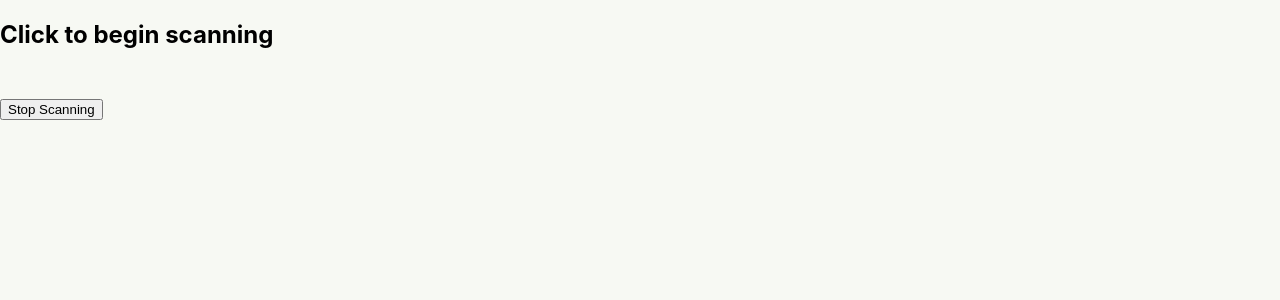
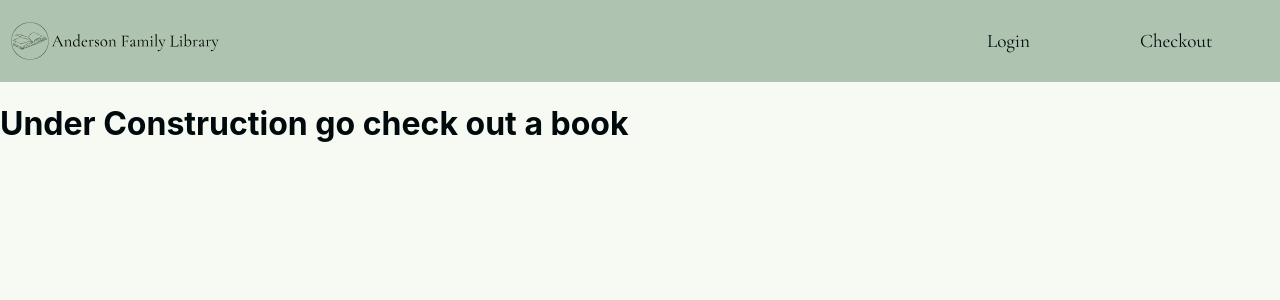
Before and after one commit to loganjanderson/library, a React (Create React App) app in the folder client/: page / in a window 1280 px wide. Shown: the top 300 px of the page. Built offline with nearby package versions, Linux system fonts and the light colour scheme; the HTML template or start-up script is replaced by a standard one.

Commit message:
undoes changes to app

```diff
--- a/client/src/App.js
+++ b/client/src/App.js
@@ -1,16 +1,27 @@
-import React from "react";
-import { Routes, Route } from "react-router-dom";
+import React, { useState, useEffect } from "react";
+import { BrowserRouter as Router, Routes, Route } from "react-router-dom";
+import "./styles/styles.scss";
+
+import Home from "./components/home";
+import Header from "./components/header";
+import BookList from "./components/bookList";
+import AddBook from "./components/addBook";
 import Scanner from "./components/scanner";
 
-const App = () => {
+function App() {
   return (
-    <div className="App">
-      <Routes>
-        <Route path="/" element={<Scanner />} />
-        {/* Add other routes here */}
-      </Routes>
-    </div>
+    <Router>
+      <main>
+        <Header />
+        <Routes>
+          <Route path="/" element={<Home />} />
+          <Route path="/books" element={<BookList />} />
+          <Route path="/addbook" element={<AddBook />} />
+          <Route path="/checkout" element={<Scanner />} />
+        </Routes>
+      </main>
+    </Router>
   );
-};
+}
 
 export default App;
```
Also changed, not shown: 13 other files (tests, documents, lock files or other folders).
